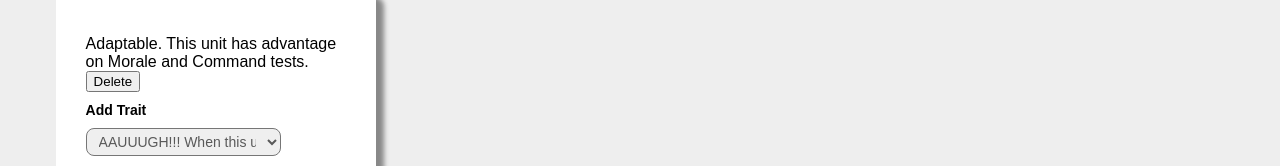
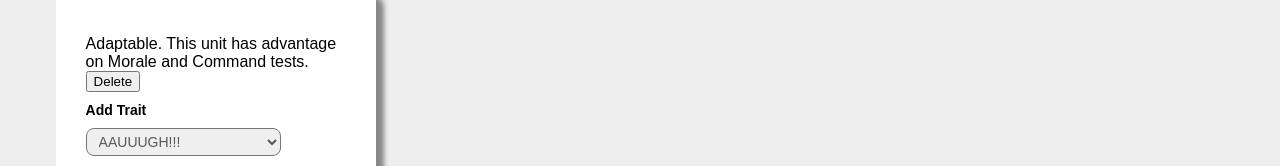
Before and after one commit to ZackBarbari/KW-Unit-Generator, a React (Create React App) app: page / in a window 1280 px wide. Shown: the part 786-952 px from the top of the page. Built offline with nearby package versions, Linux system fonts and the light colour scheme.

Commit message:
Removed descs from addtrait temporarily

```diff
--- a/src/components/Input.css
+++ b/src/components/Input.css
@@ -30,6 +30,8 @@
 	padding: 4px 8px;
 	width: 75%;
 	margin-bottom: 10px;
+	max-width: 75%;
+	overflow: hidden;
 }
 
 .greydropdown-styling {
@@ -65,3 +67,7 @@
 .input-container {
   float:right;
 }
+
+.multi-line-dropdown-options {
+	font-size: 10px;
+}
--- a/src/components/forms/arrayreadingdropdown.js
+++ b/src/components/forms/arrayreadingdropdown.js
@@ -33,7 +33,7 @@ const ArrayReadingDropdown = React.forwardRef(
           {Object.entries(options).map(([k, v]) => (
             excludedMap.get(v.name) !== undefined ? null :
             <option value={k} key={k}>
-              {v.name} {v.description}
+              {v.name}
             </option>
           ))}
         </select>
```
